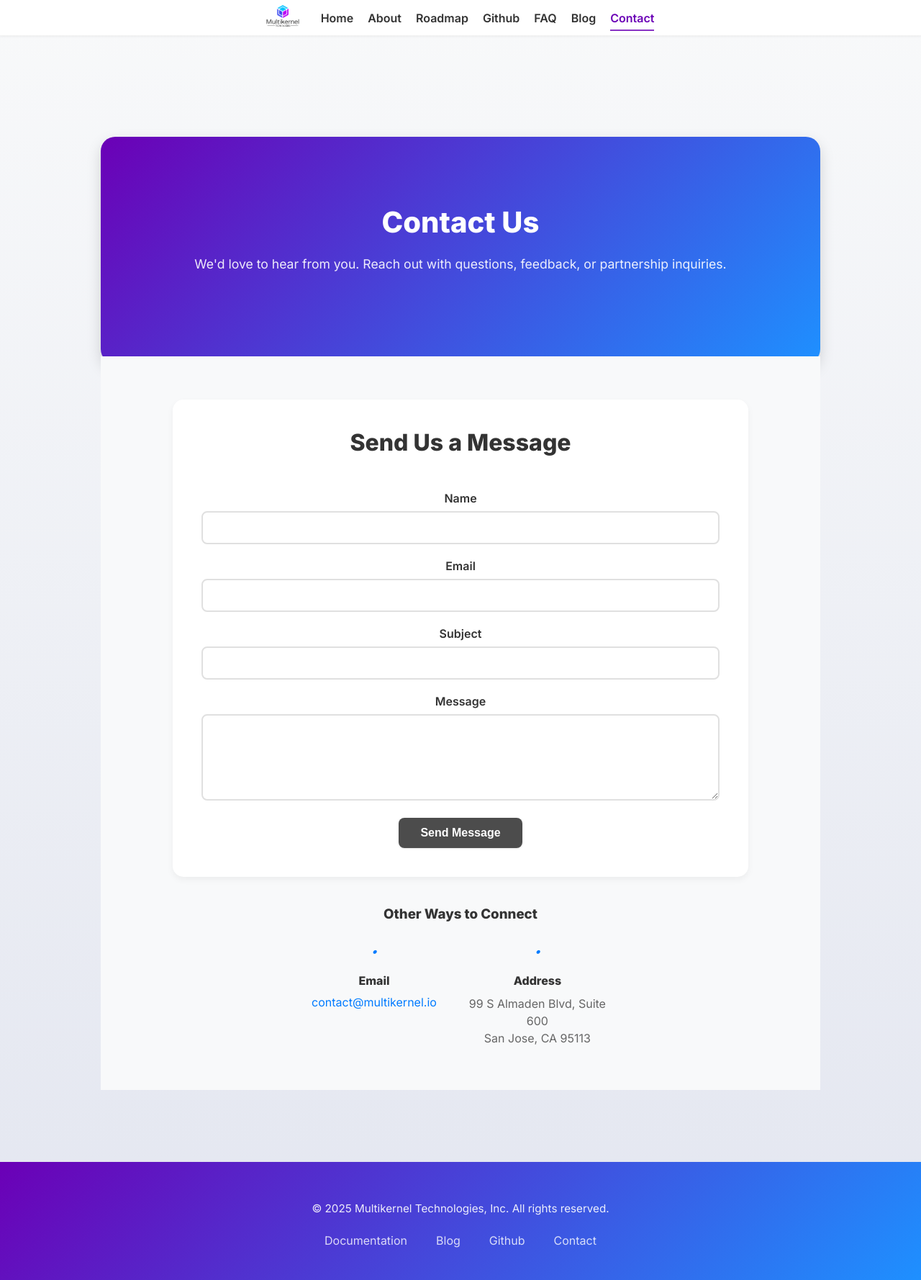
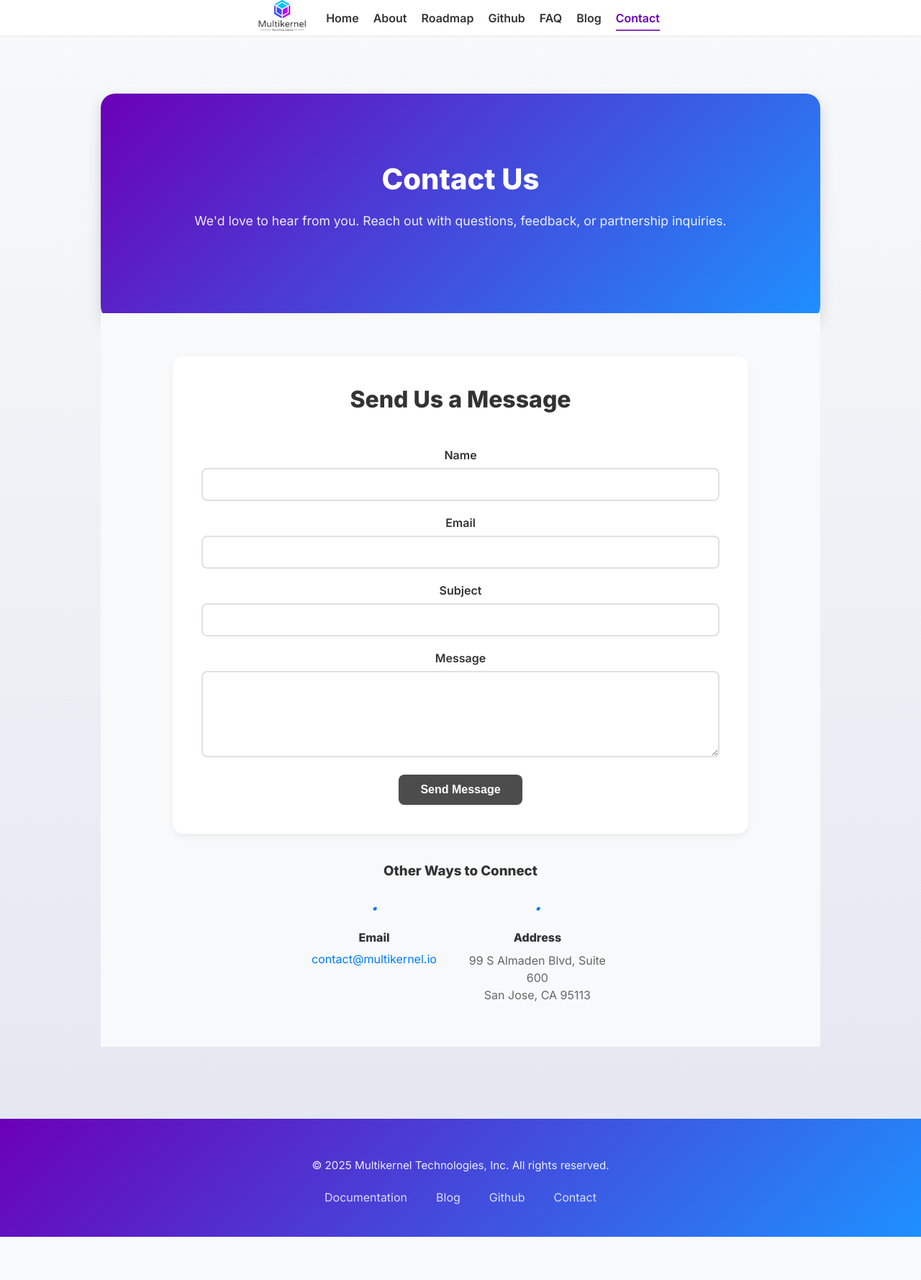
Before and after one commit to multikernel/multikernel.io, a Jekyll site: the page built from contact.html, in a window 1280 px wide. Shown: the whole page at 72% size. Built offline with Jekyll 4.4.1, drawn with Linux system fonts in a browser that asks for light colours; after the commit the page ends 1718 px from its top, so only the background shows below that.

Commit message:
Update logo size and transform scale; reduce footer margin for improved layout

```diff
--- a/assets/css/styles.css
+++ b/assets/css/styles.css
@@ -70,10 +70,10 @@ header {
 }
 
 .logo {
-    height: 45px;
+    height: 60px;
     width: auto;
     padding: 0;
-    transform: scale(1.2);
+    transform: scale(1.3);
     transform-origin: center center;
 }
 
@@ -694,7 +694,7 @@ footer p {
     min-height: 35vh;
     width: 90%;
     max-width: 1000px;
-    margin-top: 140px; /* Adjusted for fixed-height header */
+    margin-top: 80px; /* Reduced gap between header and hero */
     box-shadow: 0 8px 20px rgba(0, 0, 0, 0.15);
     box-sizing: border-box; /* Ensures padding doesn't affect width */
 }
```
